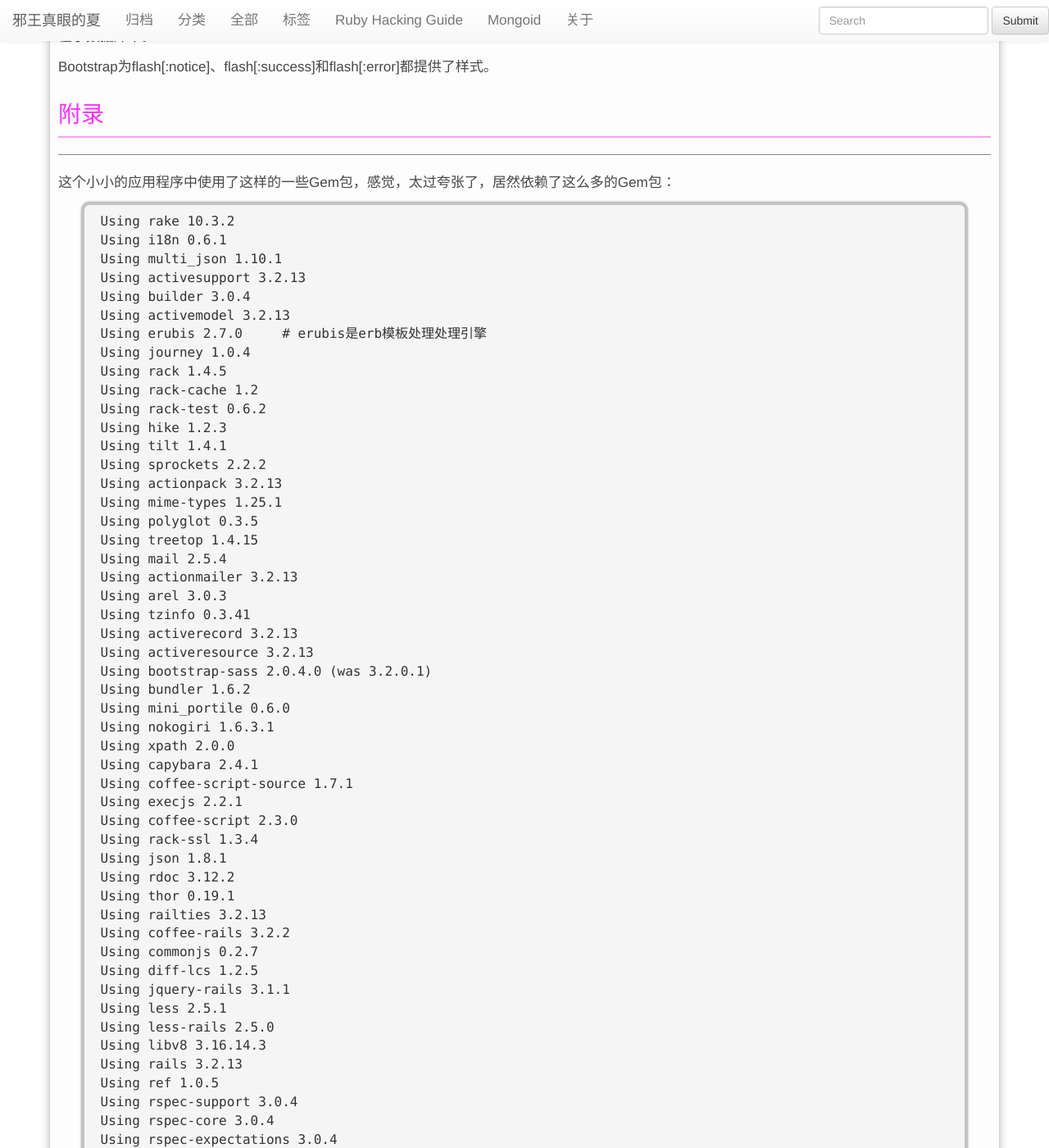
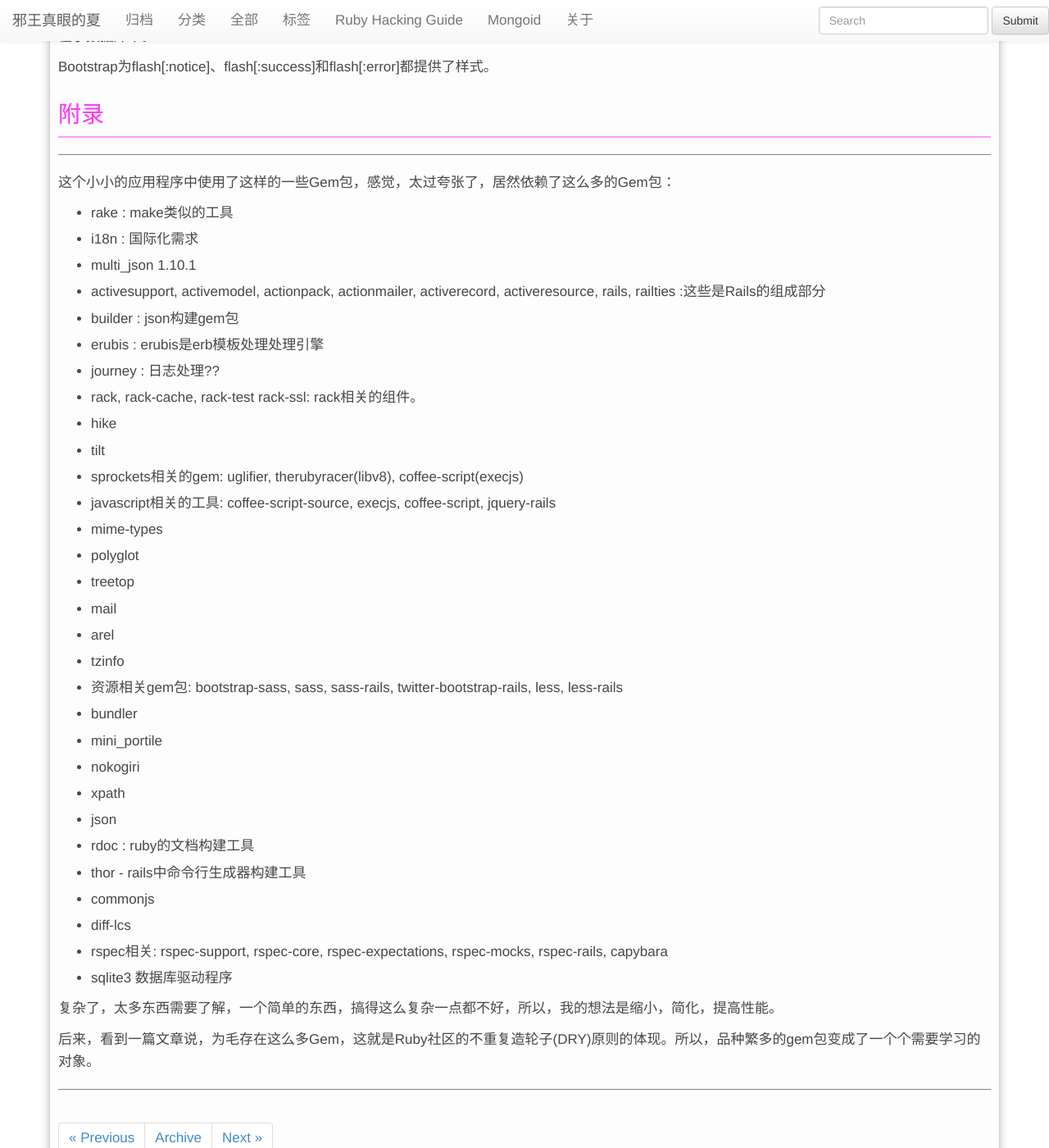
Before and after one commit to xiajian/xiajian.github.io, a Jekyll site: the page built from _posts/2014-09-20-RoR指南学习笔记.md, in a window 1280 px wide and 1400 px high, scrolled down 10485 px. Shown: the whole window at 82% size. Built offline with Jekyll 4.4.1, drawn with Linux system fonts in a browser that asks for light colours; nearby versions of some CDN libraries; Markdown is read by kramdown in place of the engine named in the settings; comment, search, counter and statistics services are not loaded; some of the changed text lies outside the part shown.

```diff
--- a/_posts/2014-09-20-RoR指南学习笔记.md
+++ b/_posts/2014-09-20-RoR指南学习笔记.md
@@ -424,65 +424,37 @@
 
 这个小小的应用程序中使用了这样的一些Gem包，感觉，太过夸张了，居然依赖了这么多的Gem包：
 
-     Using rake 10.3.2
-     Using i18n 0.6.1
-     Using multi_json 1.10.1
-     Using activesupport 3.2.13
-     Using builder 3.0.4
-     Using activemodel 3.2.13
-     Using erubis 2.7.0     # erubis是erb模板处理处理引擎
-     Using journey 1.0.4
-     Using rack 1.4.5
-     Using rack-cache 1.2
-     Using rack-test 0.6.2
-     Using hike 1.2.3
-     Using tilt 1.4.1
-     Using sprockets 2.2.2
-     Using actionpack 3.2.13
-     Using mime-types 1.25.1
-     Using polyglot 0.3.5
-     Using treetop 1.4.15
-     Using mail 2.5.4
-     Using actionmailer 3.2.13
-     Using arel 3.0.3
-     Using tzinfo 0.3.41
-     Using activerecord 3.2.13
-     Using activeresource 3.2.13
-     Using bootstrap-sass 2.0.4.0 (was 3.2.0.1)
-     Using bundler 1.6.2
-     Using mini_portile 0.6.0
-     Using nokogiri 1.6.3.1
-     Using xpath 2.0.0
-     Using capybara 2.4.1
-     Using coffee-script-source 1.7.1
-     Using execjs 2.2.1
-     Using coffee-script 2.3.0
-     Using rack-ssl 1.3.4
-     Using json 1.8.1
-     Using rdoc 3.12.2
-     Using thor 0.19.1
-     Using railties 3.2.13
-     Using coffee-rails 3.2.2
-     Using commonjs 0.2.7
-     Using diff-lcs 1.2.5
-     Using jquery-rails 3.1.1
-     Using less 2.5.1
-     Using less-rails 2.5.0
-     Using libv8 3.16.14.3
-     Using rails 3.2.13
-     Using ref 1.0.5
-     Using rspec-support 3.0.4
-     Using rspec-core 3.0.4
-     Using rspec-expectations 3.0.4
-     Using rspec-mocks 3.0.4
-     Using rspec-rails 3.0.2
-     Using sass 3.3.14
-     Using sass-rails 3.2.6
-     Using sqlite3 1.3.9
-     Using therubyracer 0.12.1
-     Using twitter-bootstrap-rails 2.2.8
-     Using uglifier 2.5.3
+* rake : make类似的工具
+* i18n : 国际化需求
+* multi_json 1.10.1
+* activesupport, activemodel, actionpack, actionmailer, activerecord, activeresource, rails, railties :这些是Rails的组成部分
+* builder : json构建gem包
+* erubis : erubis是erb模板处理处理引擎
+* journey : 日志处理??
+* rack, rack-cache, rack-test rack-ssl: rack相关的组件。
+* hike
+* tilt
+* sprockets相关的gem: uglifier, therubyracer(libv8), coffee-script(execjs)
+* javascript相关的工具: coffee-script-source, execjs, coffee-script, jquery-rails
+* mime-types
+* polyglot
+* treetop
+* mail
+* arel
+* tzinfo
+* 资源相关gem包: bootstrap-sass, sass, sass-rails, twitter-bootstrap-rails, less, less-rails
+* bundler
+* mini_portile
+* nokogiri
+* xpath
+* json
+* rdoc : ruby的文档构建工具
+* thor - rails中命令行生成器构建工具
+* commonjs
+* diff-lcs
+* rspec相关: rspec-support,  rspec-core, rspec-expectations, rspec-mocks, rspec-rails, capybara
+* sqlite3 数据库驱动程序
 
-这真是太过复杂了，太多东西需要了解，一个简单的东西，搞得这么复杂一点都不好，所以，我的想法是缩小，简化，提高性能。
+复杂了，太多东西需要了解，一个简单的东西，搞得这么复杂一点都不好，所以，我的想法是缩小，简化，提高性能。
 
-后来，看到一篇文章说，为毛存在这么多Gem，这就是Ruby社区的不重复造轮子(DRY)原则的体现。
+后来，看到一篇文章说，为毛存在这么多Gem，这就是Ruby社区的不重复造轮子(DRY)原则的体现。所以，品种繁多的gem包变成了一个个需要学习的对象。
```
Also changed, not shown: _posts/2014-08-27-Rails学习笔记.md (+6 -1 lines), _posts/2014-10-30-pjax.md (+10 -0 lines), _posts/2014-12-01-typeahead.md (+1 -0 lines).
